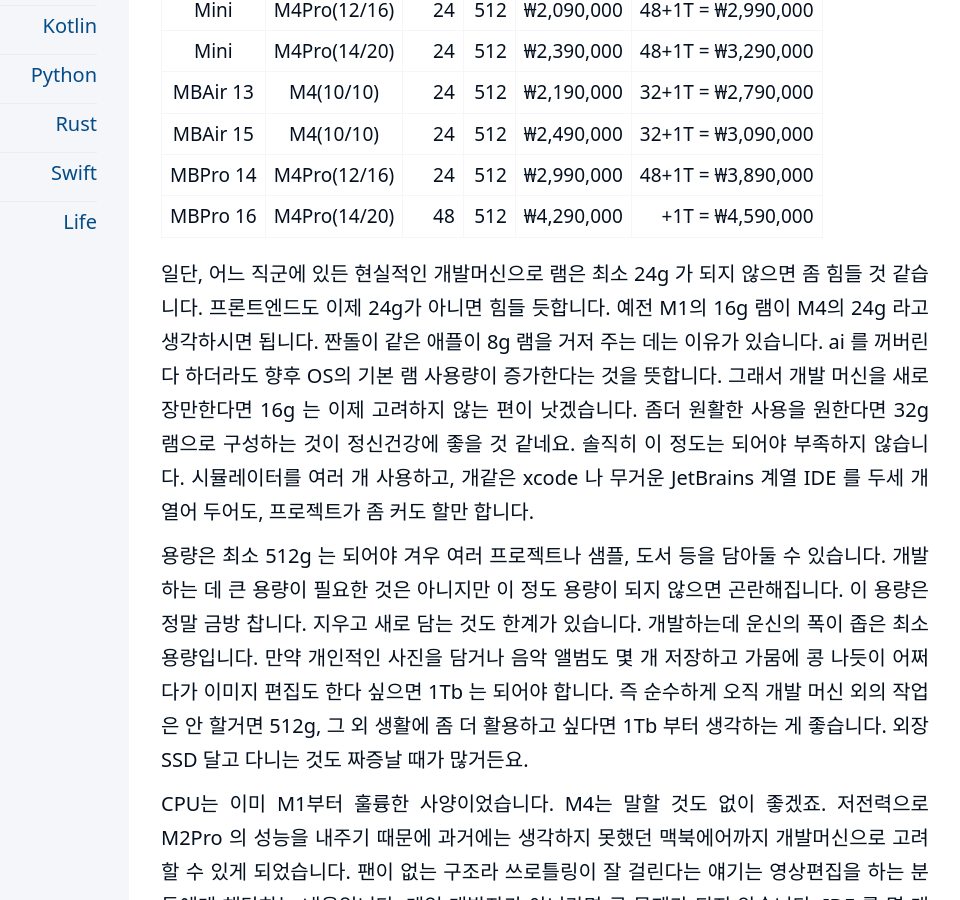
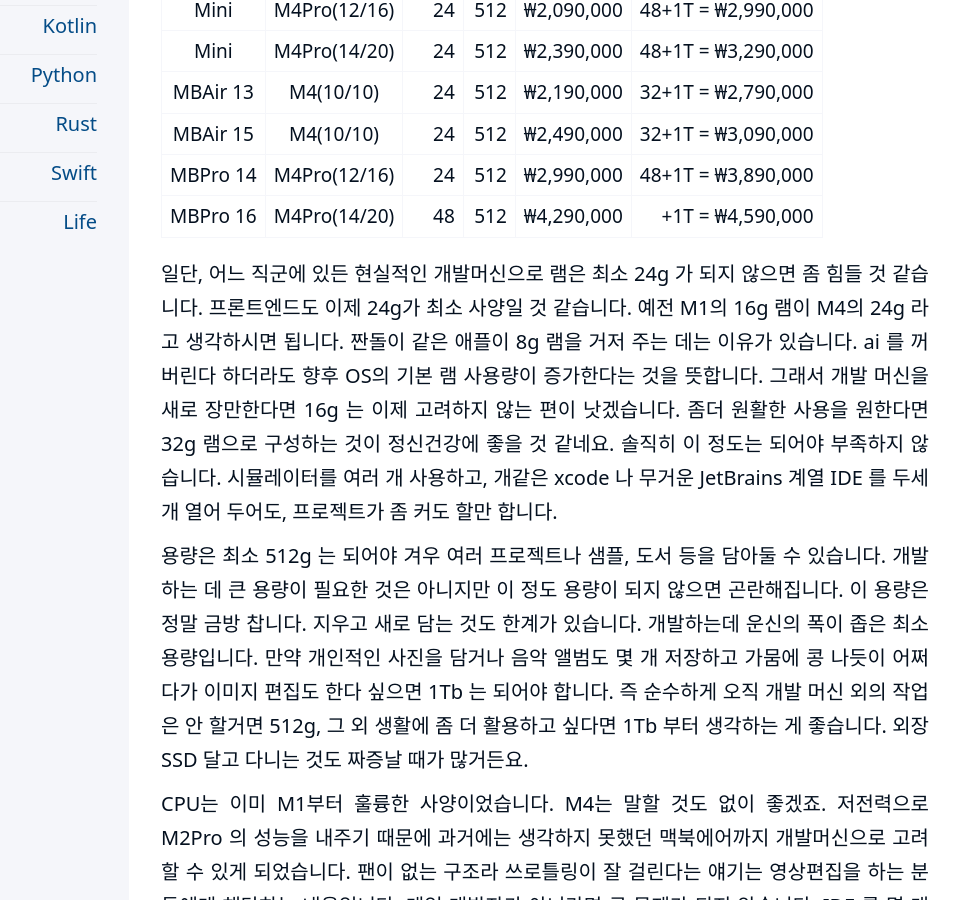
Before and after one commit to kiroshin/kiroshin.github.io, a Jekyll site: the page built from _posts/2025-03-24-macbook_for_dev.md, in a window 1280 px wide and 900 px high, scrolled down 2018 px. Shown: the whole window, without its empty margins (191-1151 px from the left). Built offline with Jekyll 4.4.1, drawn with Linux system fonts in a browser that asks for light colours.

Commit message:
Update 2025-03-24-macbook_for_dev.md

```diff
--- a/_posts/2025-03-24-macbook_for_dev.md
+++ b/_posts/2025-03-24-macbook_for_dev.md
@@ -36,7 +36,7 @@ math: false
 | MBPro 14 | M4Pro(12/16) | 24 | 512 | ₩2,990,000 | 48+1T = ₩3,890,000 |
 | MBPro 16 | M4Pro(14/20) | 48 | 512 | ₩4,290,000 |   +1T = ₩4,590,000 |
 
-일단, 어느 직군에 있든 현실적인 개발머신으로 램은 최소 24g 가 되지 않으면 좀 힘들 것 같습니다. 프론트엔드도 이제 24g가 아니면 힘들 듯합니다. 예전 M1의 16g 램이 M4의 24g 라고 생각하시면 됩니다. 짠돌이 같은 애플이 8g 램을 거저 주는 데는 이유가 있습니다. ai 를 꺼버린다 하더라도 향후 OS의 기본 램 사용량이 증가한다는 것을 뜻합니다. 그래서 개발 머신을 새로 장만한다면 16g 는 이제 고려하지 않는 편이 낫겠습니다. 좀더 원활한 사용을 원한다면 32g 램으로 구성하는 것이 정신건강에 좋을 것 같네요. 솔직히 이 정도는 되어야 부족하지 않습니다. 시뮬레이터를 여러 개 사용하고, 개같은 xcode 나 무거운 JetBrains 계열 IDE 를 두세 개 열어 두어도, 프로젝트가 좀 커도 할만 합니다.
+일단, 어느 직군에 있든 현실적인 개발머신으로 램은 최소 24g 가 되지 않으면 좀 힘들 것 같습니다. 프론트엔드도 이제 24g가 최소 사양일 것 같습니다. 예전 M1의 16g 램이 M4의 24g 라고 생각하시면 됩니다. 짠돌이 같은 애플이 8g 램을 거저 주는 데는 이유가 있습니다. ai 를 꺼버린다 하더라도 향후 OS의 기본 램 사용량이 증가한다는 것을 뜻합니다. 그래서 개발 머신을 새로 장만한다면 16g 는 이제 고려하지 않는 편이 낫겠습니다. 좀더 원활한 사용을 원한다면 32g 램으로 구성하는 것이 정신건강에 좋을 것 같네요. 솔직히 이 정도는 되어야 부족하지 않습니다. 시뮬레이터를 여러 개 사용하고, 개같은 xcode 나 무거운 JetBrains 계열 IDE 를 두세 개 열어 두어도, 프로젝트가 좀 커도 할만 합니다.
 
 용량은 최소 512g 는 되어야 겨우 여러 프로젝트나 샘플, 도서 등을 담아둘 수 있습니다. 개발하는 데 큰 용량이 필요한 것은 아니지만 이 정도 용량이 되지 않으면 곤란해집니다. 이 용량은 정말 금방 찹니다. 지우고 새로 담는 것도 한계가 있습니다. 개발하는데 운신의 폭이 좁은 최소 용량입니다. 만약 개인적인 사진을 담거나 음악 앨범도 몇 개 저장하고 가뭄에 콩 나듯이 어쩌다가 이미지 편집도 한다 싶으면 1Tb 는 되어야 합니다. 즉 순수하게 오직 개발 머신 외의 작업은 안 할거면 512g, 그 외 생활에 좀 더 활용하고 싶다면 1Tb 부터 생각하는 게 좋습니다. 외장 SSD 달고 다니는 것도 짜증날 때가 많거든요.
 
```
